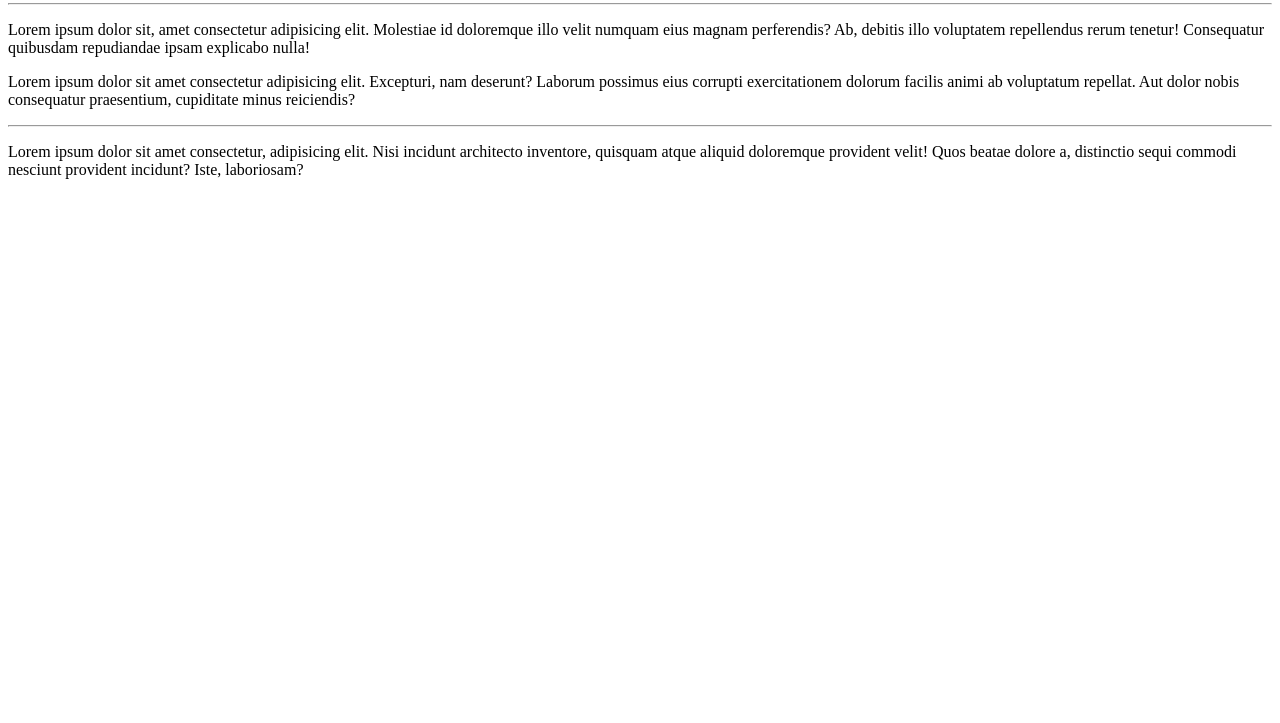
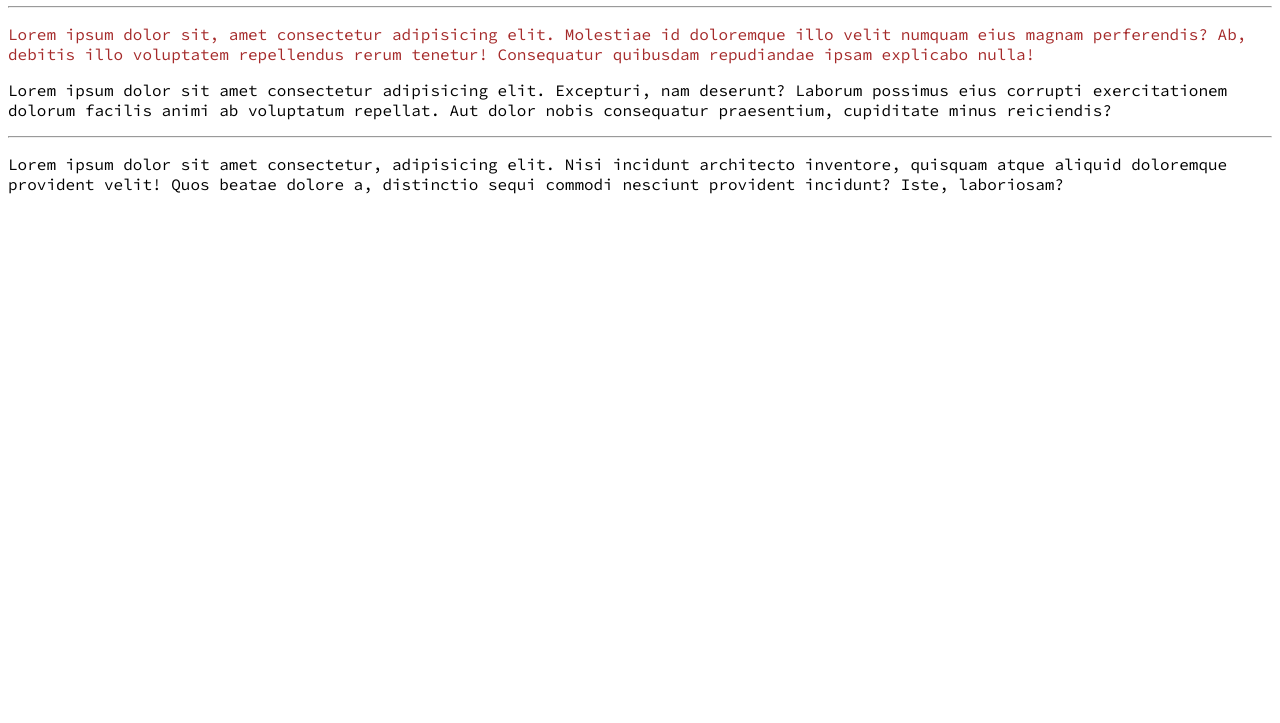
Before and after one commit to dimitrymm/Ola-Mundo, a plain HTML site: page site-exemplo/index.html in a window 1280 px wide. Shown: the part 77-800 px from the top of the page. Drawn offline with Linux system fonts and the light colour scheme.

Commit message:
Inicio de edição pelo css

```diff
--- /dev/null
+++ b/site-exemplo/css/style.css
@@ -0,0 +1,15 @@
+
+body{
+    font-family: 'Source Code Pro', monospace;
+
+}
+
+
+
+
+
+.mark{
+    color: brown;
+    font-family: 'Source Code Pro', monospace;
+
+}
--- a/site-exemplo/index.html
+++ b/site-exemplo/index.html
@@ -4,11 +4,14 @@
     <meta charset="UTF-8">
     <meta name="viewport" content="width=device-width, initial-scale=1.0">
     <title>Meu Primeiro Site em Repositorio</title>
+    <link rel="stylesheet" href="css\style.css">
+    <link href="https://fonts.googleapis.com/css2?family=Source+Code+Pro&display=swap" rel="stylesheet">
+
 </head>
 <body>
     <h1>Ola mundo !</h1>
     <hr>
-    <p>Lorem ipsum dolor sit, amet consectetur adipisicing elit. Molestiae id doloremque illo velit numquam eius magnam perferendis? Ab, debitis illo voluptatem repellendus rerum tenetur! Consequatur quibusdam repudiandae ipsam explicabo nulla!</p>
+    <p class="mark">Lorem ipsum dolor sit, amet consectetur adipisicing elit. Molestiae id doloremque illo velit numquam eius magnam perferendis? Ab, debitis illo voluptatem repellendus rerum tenetur! Consequatur quibusdam repudiandae ipsam explicabo nulla!</p>
     <p>Lorem ipsum dolor sit amet consectetur adipisicing elit. Excepturi, nam deserunt? Laborum possimus eius corrupti exercitationem dolorum facilis animi ab voluptatum repellat. Aut dolor nobis consequatur praesentium, cupiditate minus reiciendis?</p>
 <hr>
     <p>
```
